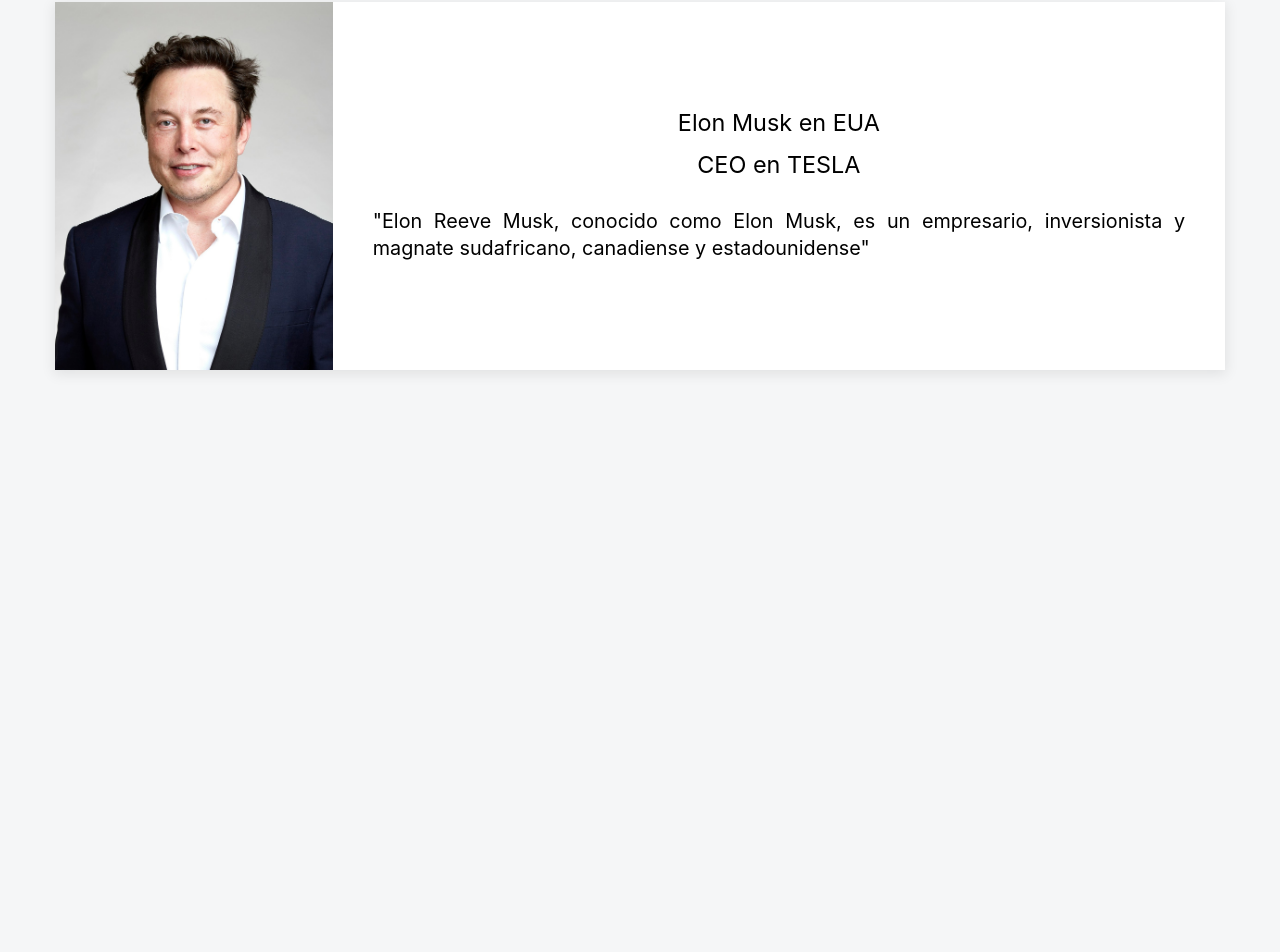
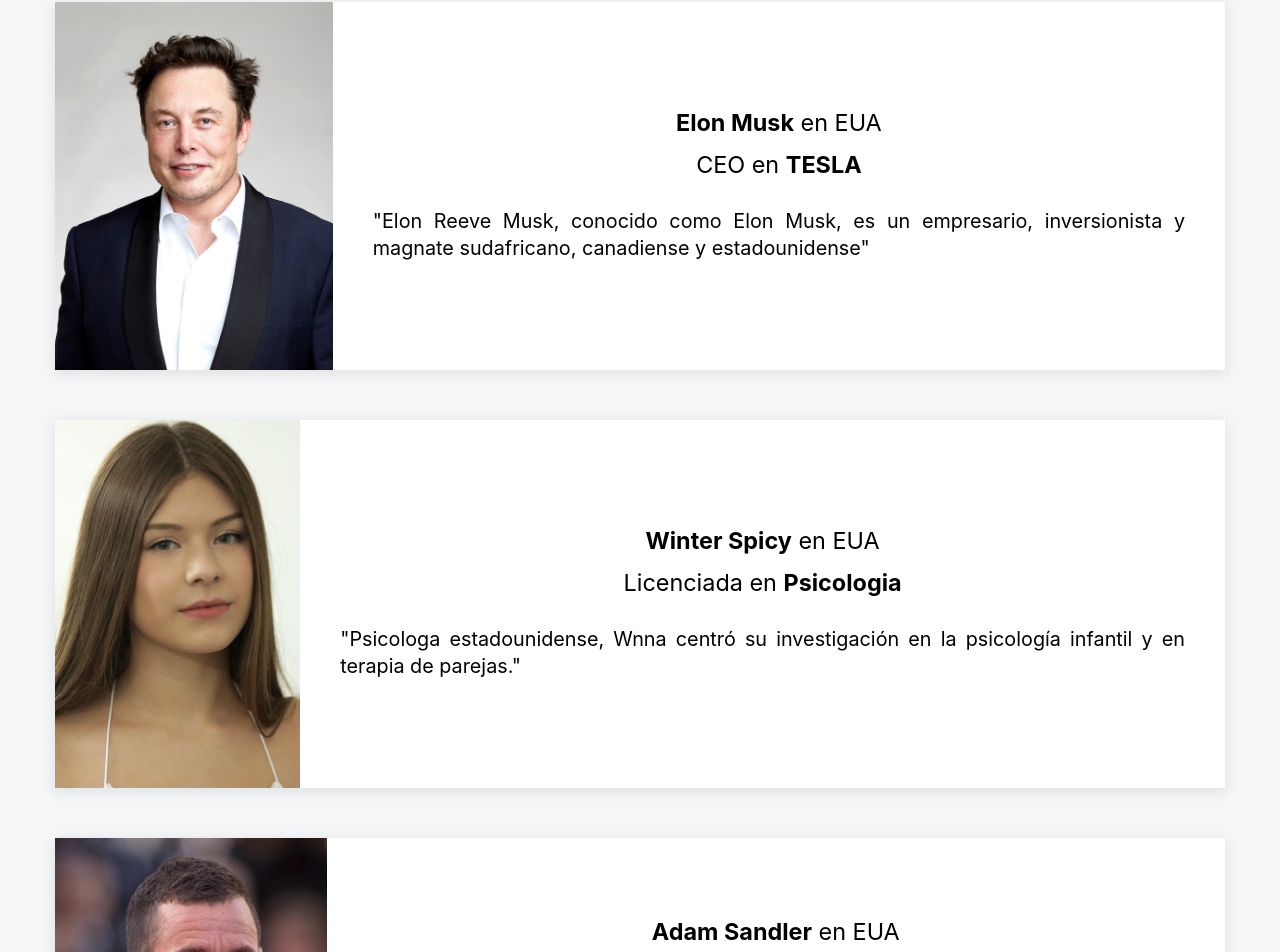
Before and after one commit to emmaguty/testimonios, a React (Create React App) app: page / in a window 1280 px wide. Shown: the part 128-1080 px from the top of the page. Before the commit the page ends 800 px from the top, so only its background shows below. Built offline with nearby package versions, Linux system fonts and the light colour scheme; the HTML template or start-up script is replaced by a standard one.

Commit message:
Fin del proyecto

```diff
--- a/src/App.js
+++ b/src/App.js
@@ -9,10 +9,26 @@ function App() {
         <Testimonio
           nombre='Elon Musk'
           pais='EUA'
-          imagen=''
+          imagen='1'
           cargo='CEO'
           empresa='TESLA'
           testimonio='Elon Reeve Musk, conocido como Elon Musk, es un empresario, inversionista y magnate sudafricano, canadiense y estadounidense'
+          />
+          <Testimonio
+          nombre='Winter Spicy'
+          pais='EUA'
+          imagen='2'
+          cargo='Licenciada'
+          empresa='Psicologia'
+          testimonio='Psicologa estadounidense, Wnna centró su investigación en la psicología infantil y en terapia de parejas.'
+          />
+          <Testimonio
+          nombre='Adam Sandler'
+          pais='EUA'
+          imagen='3'
+          cargo='Actor'
+          empresa='Hollywood'
+          testimonio='Adam Richard Sandler es un comediante, actor, guionista y productor estadounidense. Fue miembro del elenco de Saturday Night Live de 1990 a 1995, antes de protagonizar numerosas películas de Hollywood, las cuales acumularon más de $ 2 mil millones en taquilla en todo el mundo.'
           />
       </div>
     </div>
--- a/src/components/Testimonio.js
+++ b/src/components/Testimonio.js
@@ -8,13 +8,17 @@ function Testimonio(props) {
       {/* /* Imagen */}
       <img
       className='imagen-testimonio'
-      src={require('../images/testimonio-1.jpg')}
+      src={require(`../images/testimonio-${props.imagen}.jpg`)}
       alt='Primer testimonio'
       />
       {/* Texto del testimonio: nombre, cargo y breve desc. */}
       <div className='contenedor-texto-testimonio'>
-        <p className='nombre-testimonio'>{props.nombre} en {props.pais}</p>
-        <p className='cargo-testimonio'>{props.cargo} en {props.empresa}</p>
+        <p className='nombre-testimonio'>
+          <strong>{props.nombre}</strong> en {props.pais}
+        </p>
+        <p className='cargo-testimonio'>
+          {props.cargo} en <strong>{props.empresa}</strong>
+        </p>
         <p className='texto-testimonio'>"{props.testimonio}"</p>
       </div>
     </div>
```
